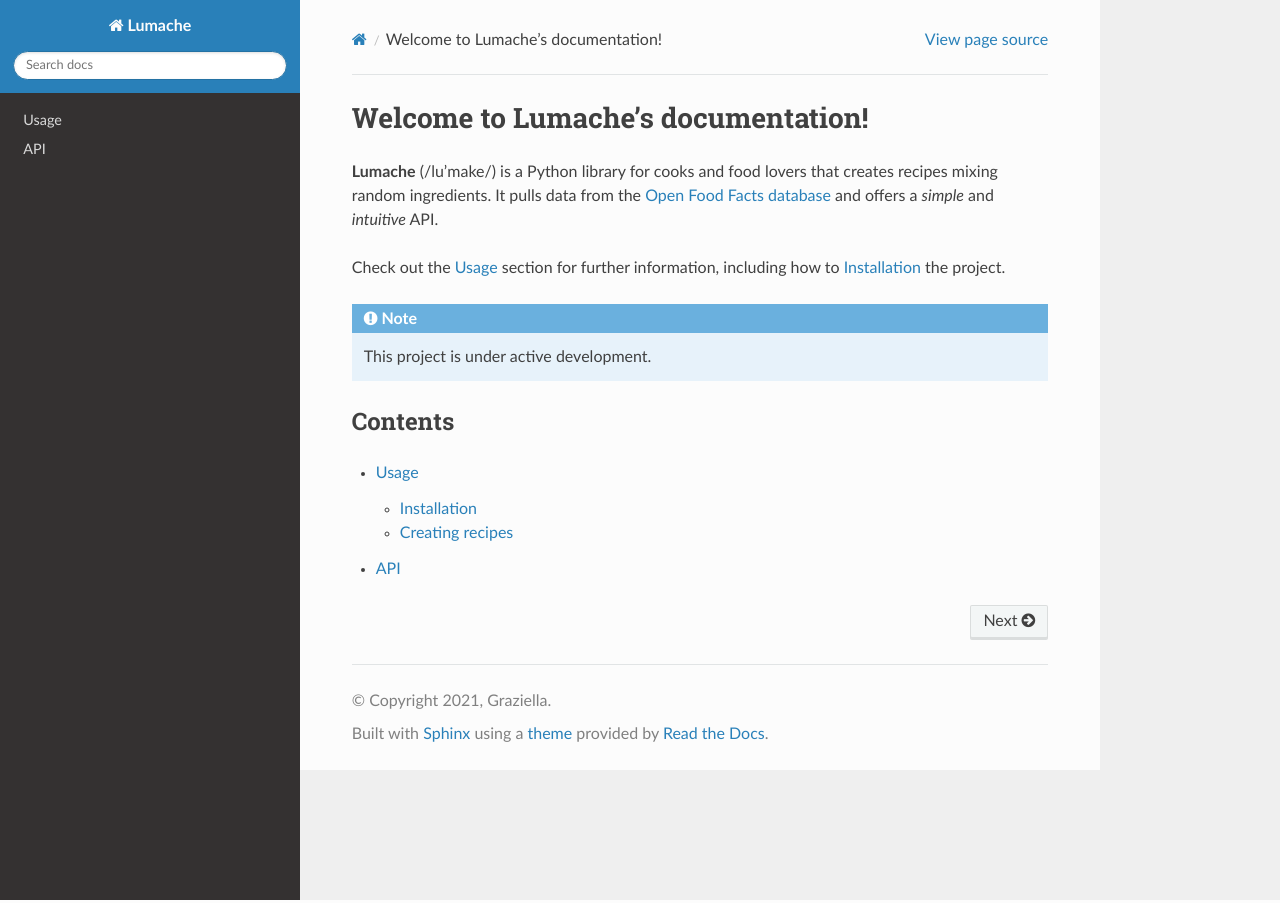
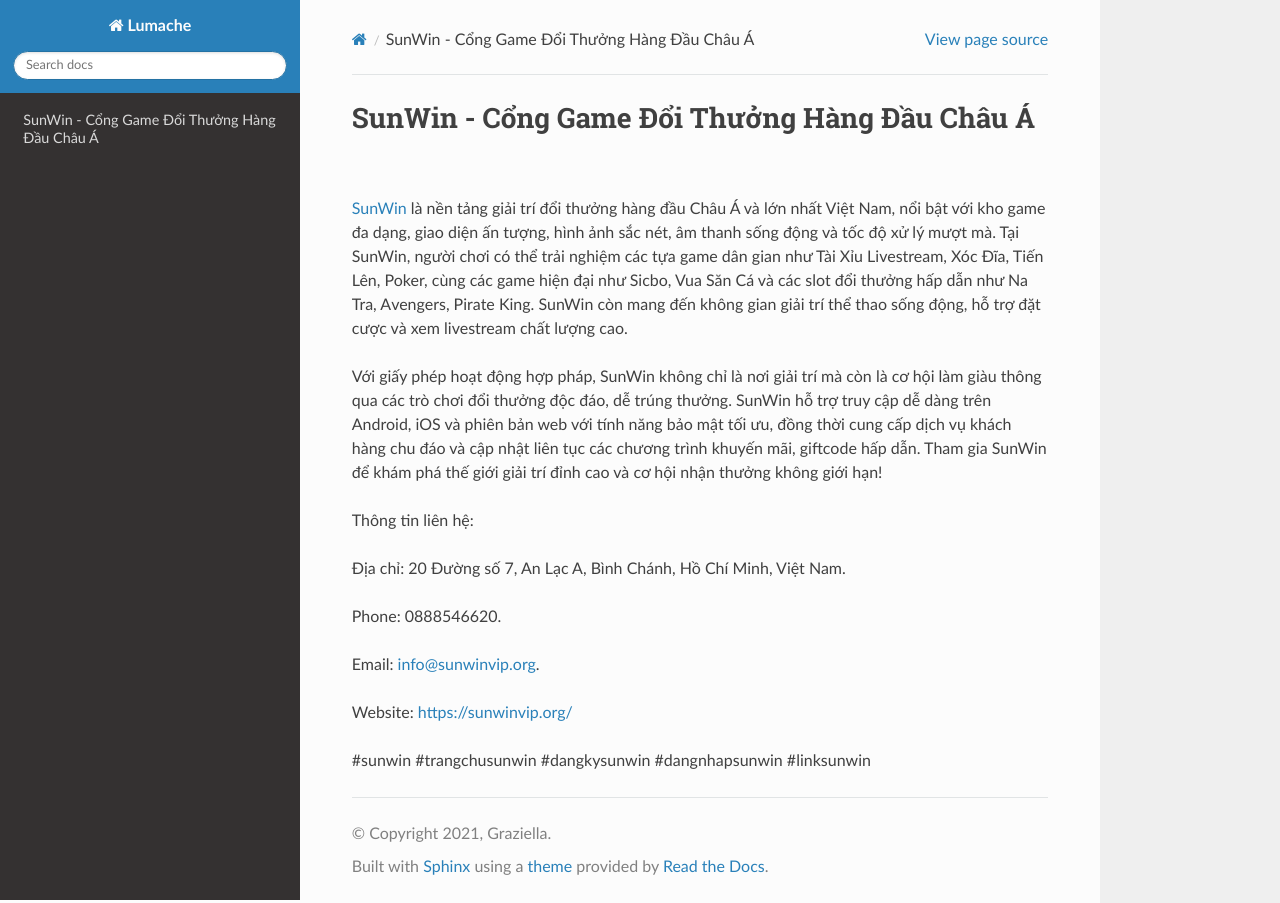
Before and after one commit to parkisngan19/sunwinviporg, a Sphinx documentation site: the page built from docs/source/index.rst, in a window 1280 px wide. Built offline with Sphinx 7.4.7 and the Read the Docs theme 3.1.0, drawn with Linux system fonts in a browser that asks for light colours.

Commit message:
Update index.rst

```diff
--- a/docs/source/index.rst
+++ b/docs/source/index.rst
@@ -1,22 +1,18 @@
-Welcome to Lumache's documentation!
+SunWin - Cổng Game Đổi Thưởng Hàng Đầu Châu Á
 ===================================
 
-**Lumache** (/lu'make/) is a Python library for cooks and food lovers
-that creates recipes mixing random ingredients.
-It pulls data from the `Open Food Facts database <https://world.openfoodfacts.org/>`_
-and offers a *simple* and *intuitive* API.
+`SunWin <https://sunwinvip.org/>`_ là nền tảng giải trí đổi thưởng hàng đầu Châu Á và lớn nhất Việt Nam, nổi bật với kho game đa dạng, giao diện ấn tượng, hình ảnh sắc nét, âm thanh sống động và tốc độ xử lý mượt mà. Tại SunWin, người chơi có thể trải nghiệm các tựa game dân gian như Tài Xỉu Livestream, Xóc Đĩa, Tiến Lên, Poker, cùng các game hiện đại như Sicbo, Vua Săn Cá và các slot đổi thưởng hấp dẫn như Na Tra, Avengers, Pirate King. SunWin còn mang đến không gian giải trí thể thao sống động, hỗ trợ đặt cược và xem livestream chất lượng cao.
 
-Check out the :doc:`usage` section for further information, including
-how to :ref:`installation` the project.
+Với giấy phép hoạt động hợp pháp, SunWin không chỉ là nơi giải trí mà còn là cơ hội làm giàu thông qua các trò chơi đổi thưởng độc đáo, dễ trúng thưởng. SunWin hỗ trợ truy cập dễ dàng trên Android, iOS và phiên bản web với tính năng bảo mật tối ưu, đồng thời cung cấp dịch vụ khách hàng chu đáo và cập nhật liên tục các chương trình khuyến mãi, giftcode hấp dẫn. Tham gia SunWin để khám phá thế giới giải trí đỉnh cao và cơ hội nhận thưởng không giới hạn!
 
-.. note::
+Thông tin liên hệ:
 
-   This project is under active development.
+Địa chỉ: 20 Đường số 7, An Lạc A, Bình Chánh, Hồ Chí Minh, Việt Nam.
 
-Contents
---------
+Phone: 0888546620.
 
-.. toctree::
+Email: info@sunwinvip.org.
 
-   usage
-   api
+Website: https://sunwinvip.org/
+
+#sunwin #trangchusunwin #dangkysunwin #dangnhapsunwin #linksunwin
```
